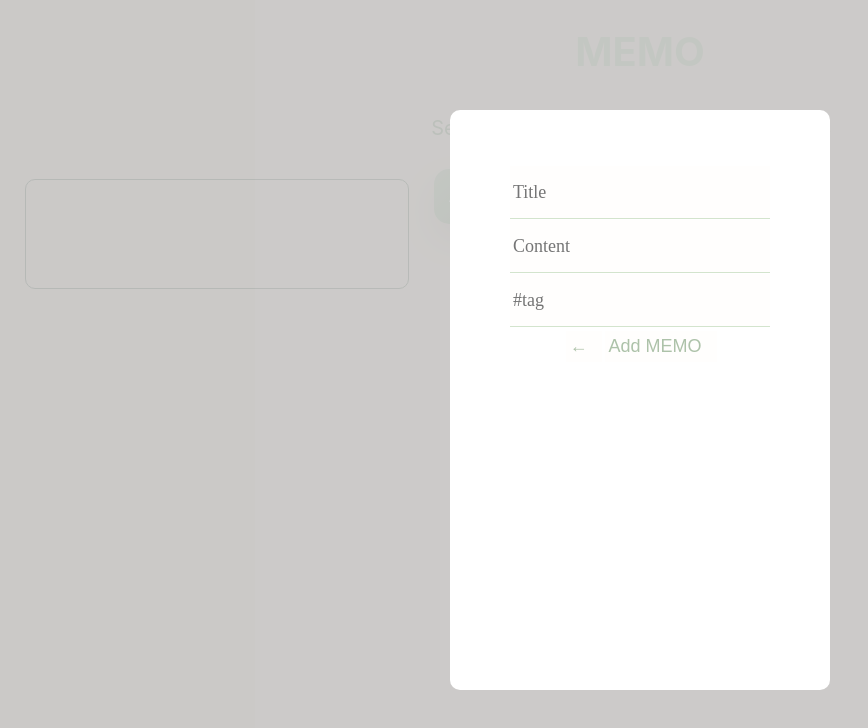
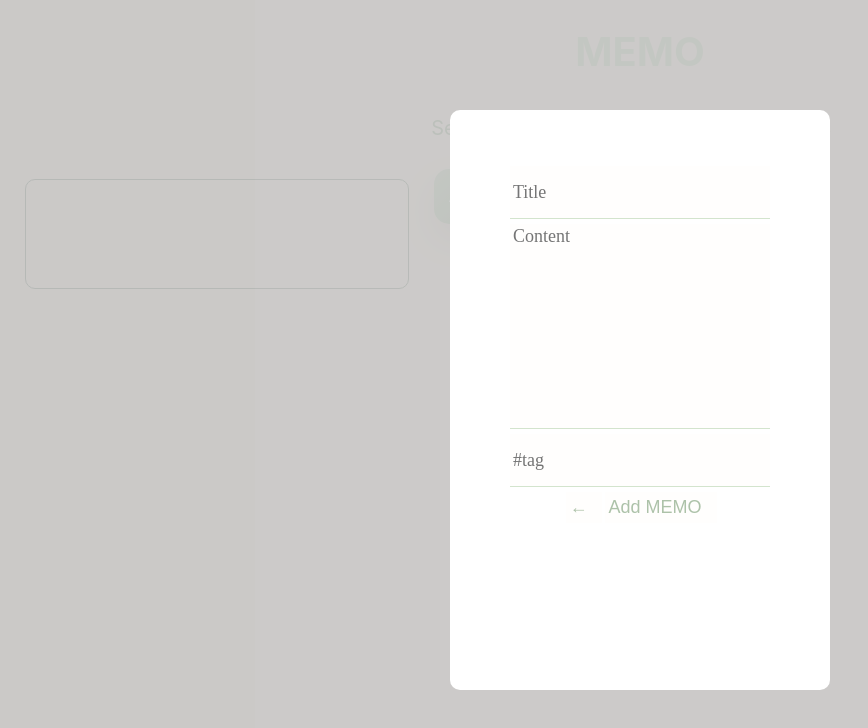
Before and after one commit to KoYejune0302/web_study, a React (Create React App) app in the folder front/: page / in a window 1280 px wide. Both pictures are taken after typing "Sample" into the empty fields and a click on the button "Add MEMO". Shown: the top 728 px of the page, without its empty margins (0-868 px from the left). Built offline with nearby package versions, Linux system fonts and the light colour scheme; no server answers.

Commit message:
css update

```diff
--- a/front/src/New.css
+++ b/front/src/New.css
@@ -2,7 +2,7 @@
     margin-bottom: 1%;
 }
 
-.New input{
+.New{
     font-family: 'Nanum Myeongjo', serif;
     font-size: 18px;
     border: 0;
@@ -10,18 +10,42 @@
     width: 255px;
     border-radius: 0;
     border-bottom:1px solid #D3E4CD;
-    margin-bottom:1px;
+    margin-bottom:2px;
     background-color: rgba(254,245,237,0.1);
     padding-left:1%;
 }
 
-.New input:focus{
+.New:focus{
     font-family: 'Nanum Myeongjo', serif;
     border-bottom: 1px solid #ADC2A9;
     box-shadow: none;
     outline: 0;
-    background-color: #F0EBE3;
+    background-color: rgba(254,245,237,0.5);
 }
+
+.content {
+    font-family: 'Nanum Myeongjo', serif;
+    font-size: 18px;
+    border: 0;
+    height: 200px;
+    width: 255px;
+    border-radius: 0;
+    border-bottom:1px solid #D3E4CD;
+    margin-bottom:1px;
+    background-color: rgba(254,245,237,0.1);
+    padding-left:1%;
+    resize: none;
+    margin-top: 1%;
+}
+
+.content:focus{
+    font-family: 'Nanum Myeongjo', serif;
+    border-bottom: 1px solid #ADC2A9;
+    box-shadow: none;
+    outline: 0;
+    background-color: rgba(254,245,237,0.5);
+}
+
 
 .btn {
     position:relative;
--- a/front/src/New.js
+++ b/front/src/New.js
@@ -40,26 +40,29 @@ const New = ({setModal}) => {
         <div className = 'Modal' onCLick={()=> setModal(false)}>
             <div className = 'modalBody'>
                 <p className = "space"></p>
-                <div className = "New">
+                <div>
                     <input
                         value={title}
                         placeholder="Title"
                         name="title"
                         onChange={changed}
+                        className = 'New'
                     ></input>
                     <br></br>
-                    <input
+                    <textarea
                         value={content}
                         placeholder="Content"
                         name="content"
                         onChange={changed}
-                    ></input>
+                        className = 'content'
+                    ></textarea>
                     <br></br>
                     <input
                         value={tag}
                         placeholder="#tag"
                         name="tag"
                         onChange={changed}
+                        className = 'New'
                     ></input>
                     <br></br>
                     <button onClick={()=> setModal(false)} className = 'btn'>←</button>
```
Also changed, not shown: 1 other file (tests, documents, lock files or other folders).
